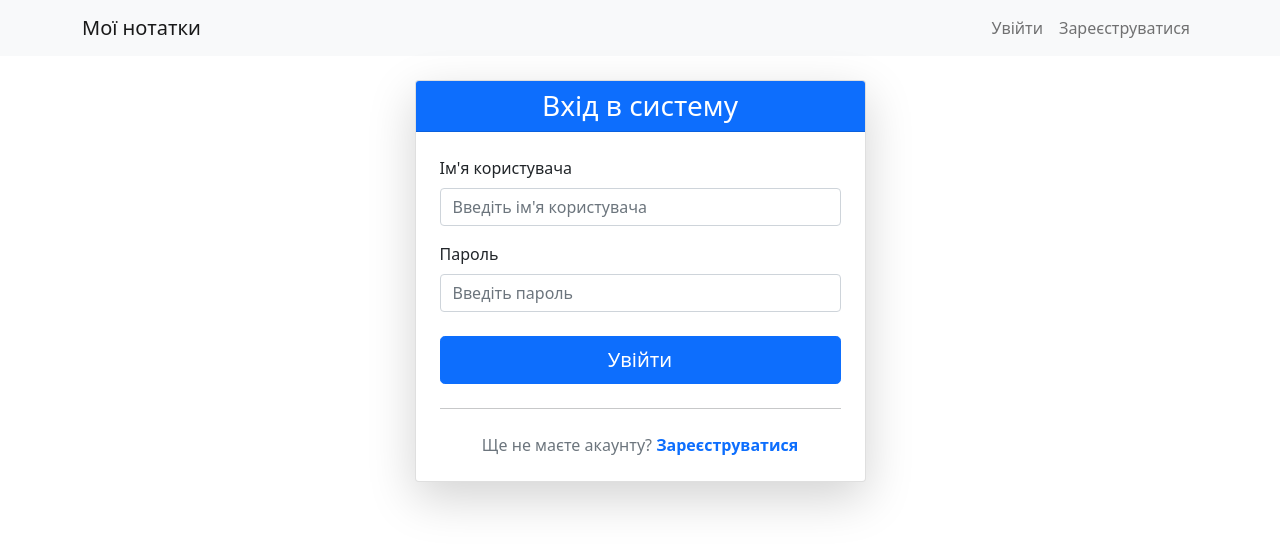
After one commit to Bodakros/Beetroot-Notes_app, a Django app: page /users/ in a window 1280 px wide. The commit adds this page. Shown: the top 550 px of the page. Run offline with Django 5.2, Linux system fonts and the light colour scheme; some libraries are stand-ins or nearby versions.

Commit message:
- login
user1:
name: test_user
pass: Testpass123

user2:
name: test_user2
pass: Testpass321

```diff
--- a/Note_apps/settings.py
+++ b/Note_apps/settings.py
@@ -149,5 +149,5 @@ DEFAULT_AUTO_FIELD = 'django.db.models.BigAutoField'
 
 # Authentication settings
 LOGIN_URL = 'login'
-LOGIN_REDIRECT_URL = '/notes/'
-LOGOUT_REDIRECT_URL = '/users/'
+LOGIN_REDIRECT_URL = 'home'
+LOGOUT_REDIRECT_URL = 'login'
--- a/Note_apps/urls.py
+++ b/Note_apps/urls.py
@@ -18,6 +18,7 @@ from django.contrib import admin
 from django.urls import path, include
 
 urlpatterns = [
+    path('', include('notes.urls')),
     path('admin/', admin.site.urls),
     path('notes/', include('notes.urls')),
     path('users/', include('users.urls')),
--- a/templates/base/base.html
+++ b/templates/base/base.html
@@ -16,10 +16,24 @@
     <nav class="navbar navbar-expand-lg navbar-light bg-light mb-4">
         <div class="container">
             <a class="navbar-brand" href="{% url 'home' %}">Мої нотатки</a>
-            <div class="navbar-nav ms-auto">
-                <a class="nav-link" href="{% url 'home' %}">Головна</a>
-                <a class="nav-link" href="{% url 'create_note' %}">Нова нотатка</a>
-                <a class="nav-link" href="{% url 'create_category' %}">Нова категорія</a>
+            <button class="navbar-toggler" type="button" data-bs-toggle="collapse" data-bs-target="#navbarNav">
+                <span class="navbar-toggler-icon"></span>
+            </button>
+            <div class="collapse navbar-collapse" id="navbarNav">
+                <div class="navbar-nav ms-auto">
+                    {% if user.is_authenticated %}
+                        <span class="navbar-text me-3">
+                            Привіт, {{ user.username }}!
+                        </span>
+                        <a class="nav-link" href="{% url 'home' %}">Головна</a>
+                        <a class="nav-link" href="{% url 'create_note' %}">Нова нотатка</a>
+                        <a class="nav-link" href="{% url 'create_category' %}">Нова категорія</a>
+                        <a class="nav-link" href="{% url 'logout' %}">Вийти</a>
+                    {% else %}
+                        <a class="nav-link" href="{% url 'login' %}">Увійти</a>
+                        <a class="nav-link" href="{% url 'register' %}">Зареєструватися</a>
+                    {% endif %}
+                </div>
             </div>
         </div>
     </nav>
--- a/templates/notes/home_page.html
+++ b/templates/notes/home_page.html
@@ -1,6 +1,6 @@
 {% extends 'base/base.html' %}
 
-{% block title %}Main page{% endblock %}
+{% block title %}Main page - {{ user.username }}{% endblock %}
 
 {% block content %}
     <h1 class="main-title">Усі нотатки ({{ total_notes }})</h1>
--- /dev/null
+++ b/templates/users/login.html
@@ -0,0 +1,63 @@
+{% extends 'base/base.html' %}
+
+{% block title %}Login{% endblock %}
+
+{% block content %}
+    <div class="row justify-content-center">
+        <div class="col-md-6 col-lg-5">
+            <div class="card shadow-lg">
+                <div class="card-header bg-primary text-white text-center">
+                    <h2 class="card-title mb-0 h3">Вхід в систему</h2>
+                </div>
+
+                <div class="card-body p-4">
+                    {% if form.errors %}
+                        <div class="alert alert-danger">
+                            <h5>Помилка!</h5>
+                            <p class="mb-0">Неправильний логін або пароль. Спробуйте ще раз.</p>
+                        </div>
+                    {% endif %}
+
+                    <form method="post">
+                        {% csrf_token %}
+
+                        <div class="mb-3">
+                            <label for="{{ form.username.id_for_label }}" class="form-label">
+                                Ім'я користувача
+                            </label>
+                            <input type="text" name="username" class="form-control"
+                                   placeholder="Введіть ім'я користувача"
+                                   id="{{ form.username.id_for_label }}" required>
+                        </div>
+
+                        <div class="mb-4">
+                            <label for="{{ form.password.id_for_label }}" class="form-label">
+                                Пароль
+                            </label>
+                            <input type="password" name="password" class="form-control"
+                                   placeholder="Введіть пароль"
+                                   id="{{ form.password.id_for_label }}" required>
+                        </div>
+
+                        <div class="d-grid gap-2">
+                            <button type="submit" class="btn btn-primary btn-lg">
+                                Увійти
+                            </button>
+                        </div>
+                    </form>
+
+                    <hr class="my-4">
+
+                    <div class="text-center">
+                        <p class="text-muted mb-0">
+                            Ще не маєте акаунту?
+                            <a href="{% url 'register' %}" class="text-decoration-none fw-bold">
+                                Зареєструватися
+                            </a>
+                        </p>
+                    </div>
+                </div>
+            </div>
+        </div>
+    </div>
+{% endblock %}
--- a/users/urls.py
+++ b/users/urls.py
@@ -1,4 +1,3 @@
-from django.contrib.auth.views import LogoutView
 from django.urls import path
 from .views import *
 
--- a/users/views.py
+++ b/users/views.py
@@ -7,6 +7,7 @@ from django.shortcuts import render, redirect
 from django.urls import reverse_lazy
 from django.views import View
 from django.views.generic import CreateView
+from django.contrib.auth import logout
 
 
 # Create your views here.
@@ -24,29 +25,33 @@ class MyLoginView(LoginView):
 
 
 class RegisterView(CreateView):
-    # form_class = CustomUserCreationForm
+    form_class = UserCreationForm
     template_name = 'users/register.html'
-    success_url = reverse_lazy('profile')
+    success_url = reverse_lazy('home')
 
     def get_success_url(self):
-        return reverse_lazy('profile')
+        return reverse_lazy('home')
 
     def form_valid(self, form):
         response = super().form_valid(form)
-        login(self.request, form.instance)
+        login(self.request, self.object)
         return response
 
     def form_invalid(self, form):
         messages.error(self.request, 'Помилка реєстрації. Будь ласка, перевірте введені дані.')
         return super().form_invalid(form)
-
+# Testpass123
+#Testpass321
 
 class ProfileView(View):
     def get(self, request):
         if not request.user.is_authenticated:
             return redirect('login')
 
-        context = {
-            'user': request.user
-        }
-        return render(request, 'users/profile.html', context)
+        return redirect('home')
+
+class LogoutView(View):
+
+    def get(self, request):
+        logout(request)
+        return redirect('login')
```
Also changed, not shown: notes/views.py (+5 -5 lines), templates/users/register.html (added, +81 -0 lines), db.sqlite3.
